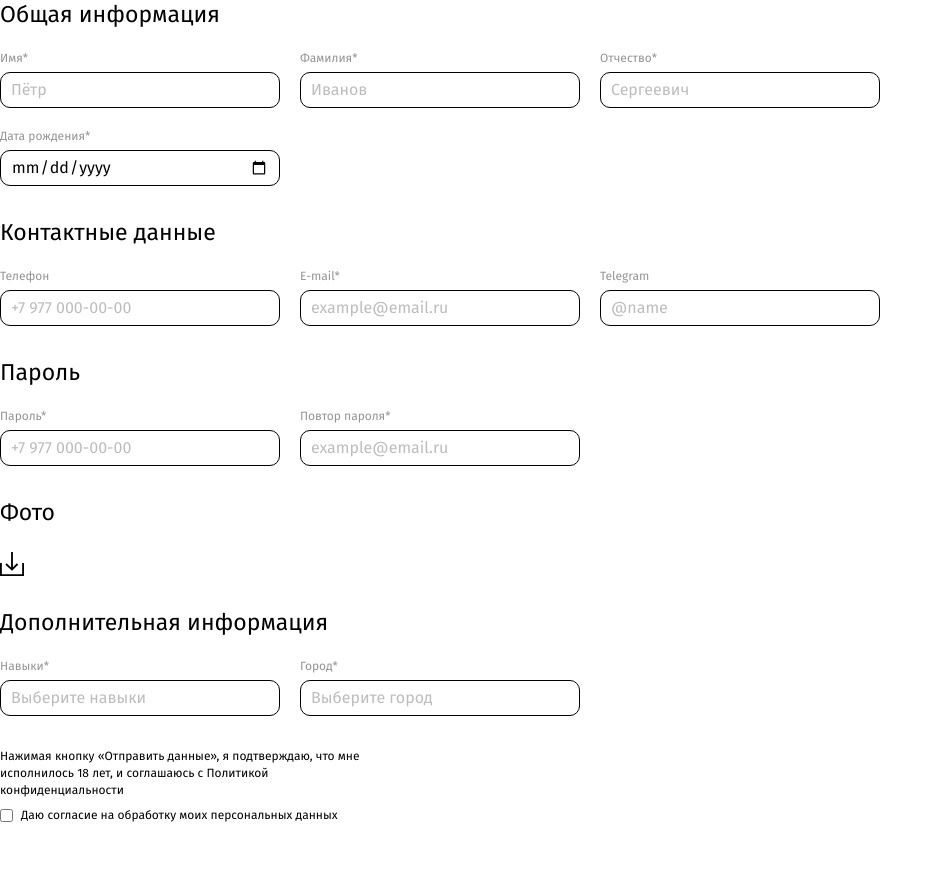
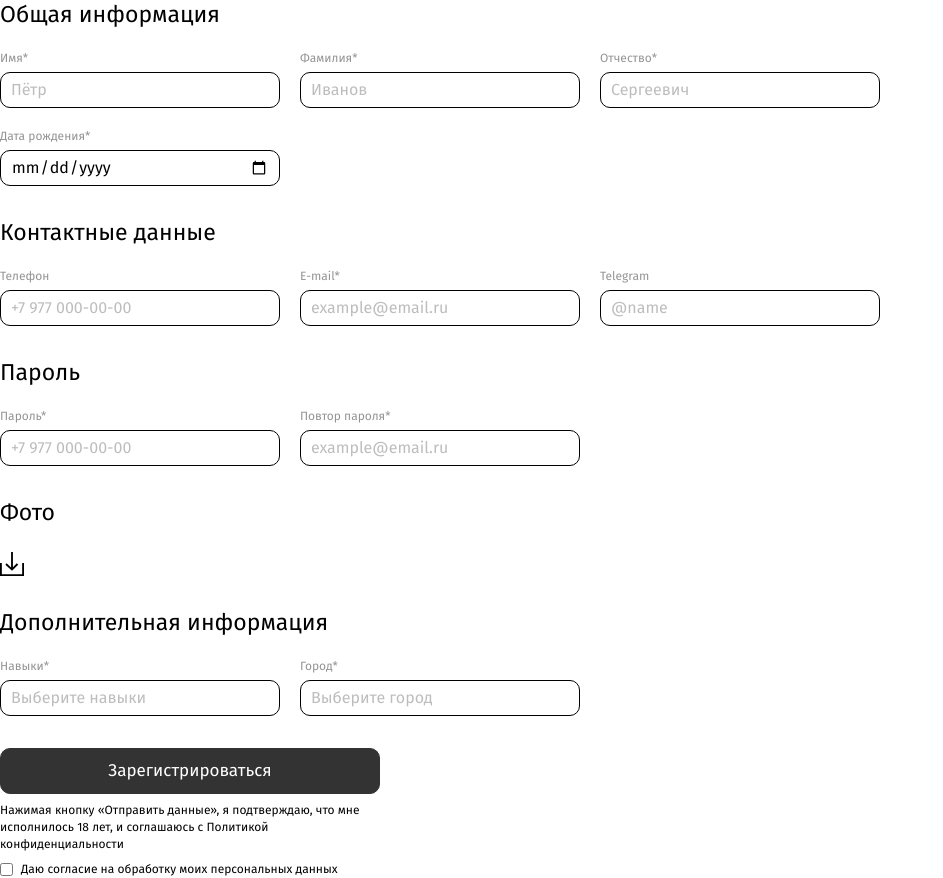
Before and after one commit to volunteers-for-city-projects/volunteers-frontend, a React (Create React App) app: page / in a window 1280 px wide. Shown: the whole page, without its empty margins (0-943 px from the left). Before the commit the page ends 824 px from the top, so only its background shows below. Built offline with nearby package versions, Linux system fonts and the light colour scheme.

Commit message:
feat: add PushButton for VolunteerSignupForm component

```diff
--- a/src/components/VolunteerSignupForm/VolunteerSignupForm.jsx
+++ b/src/components/VolunteerSignupForm/VolunteerSignupForm.jsx
@@ -1,6 +1,8 @@
 import React from 'react';
 import PropTypes from 'prop-types';
 import './VolunteerSignupForm.scss';
+
+import { Pushbutton } from '../Pushbutton/Pushbutton';
 
 export default function VolunteerSignupForm({
 	onSubmit,
@@ -19,11 +21,16 @@ export default function VolunteerSignupForm({
 		>
 			{children}
 			<div className=" volunteer-signup-form__text-content">
+				<Pushbutton
+					label="Зарегистрироваться"
+					color="white"
+					size="medium"
+					width="340px"
+				/>
 				<p className="volunteer-signup-form__text">
 					Нажимая кнопку «Отправить данные», я подтверждаю, что мне исполнилось
 					18 лет, и соглашаюсь с Политикой конфиденциальности
 				</p>
-
 				<label
 					htmlFor="volunteer-signup-form"
 					className="volunteer-signup-form__text"
--- a/src/components/VolunteerSignupForm/VolunteerSignupForm.scss
+++ b/src/components/VolunteerSignupForm/VolunteerSignupForm.scss
@@ -10,6 +10,8 @@
 			display: flex;
 			flex-direction: column;
 			gap: 8px;
+
+			width: 380px;
 		}
 
 		margin: 0;
```
